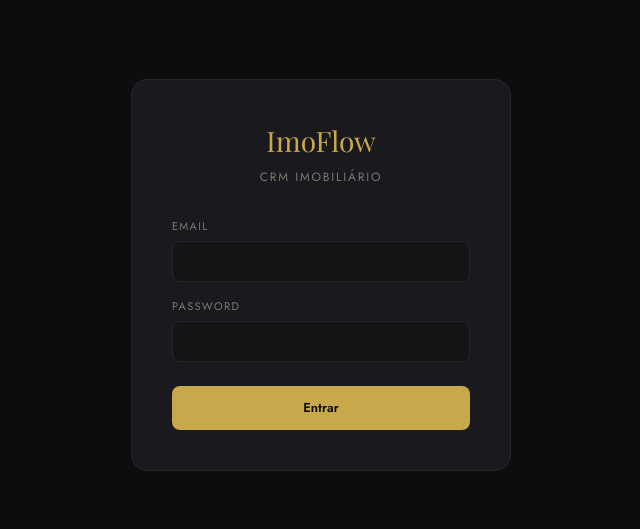
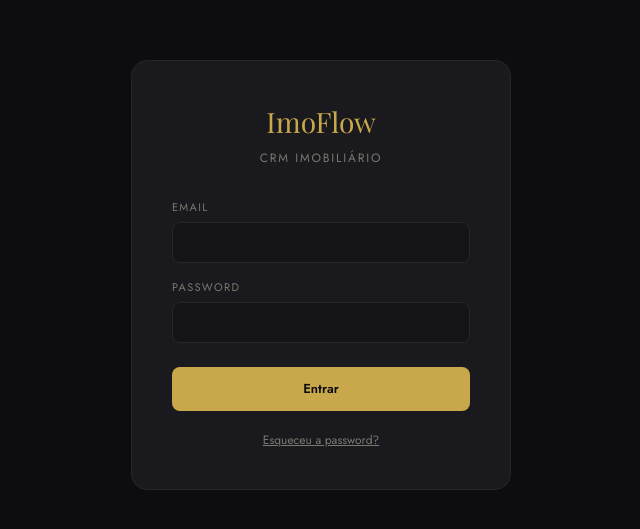
Before and after one commit to TGS07/imoflow, a Next.js app: page /login in a window 1280 px wide. Shown: the part 125-654 px from the top of the page, without its empty margins (319-959 px from the left). Built offline with nearby package versions, Linux system fonts and the light colour scheme; no server answers.

Commit message:
feat: add forgot password flow to login page

```diff
--- a/app/login/page.tsx
+++ b/app/login/page.tsx
@@ -8,6 +8,8 @@ export default function LoginPage() {
   const [password, setPassword] = useState('')
   const [error, setError] = useState('')
   const [loading, setLoading] = useState(false)
+  const [resetMode, setResetMode] = useState(false)
+  const [resetSent, setResetSent] = useState(false)
   const router = useRouter()
   const supabase = useMemo(() => createClient(), [])
 
@@ -15,7 +17,6 @@ export default function LoginPage() {
     e.preventDefault()
     setLoading(true)
     setError('')
-
     const { error } = await supabase.auth.signInWithPassword({ email, password })
     if (error) {
       setError('Email ou password incorretos.')
@@ -26,6 +27,21 @@ export default function LoginPage() {
     router.refresh()
   }
 
+  async function handleReset(e: React.FormEvent) {
+    e.preventDefault()
+    setLoading(true)
+    setError('')
+    const { error } = await supabase.auth.resetPasswordForEmail(email, {
+      redirectTo: `${window.location.origin}/auth/callback`,
+    })
+    setLoading(false)
+    if (error) { setError('Erro ao enviar email: ' + error.message); return }
+    setResetSent(true)
+  }
+
+  const inputStyle = { width: '100%', background: 'var(--surface)', border: '1px solid var(--border)', borderRadius: 8, padding: '10px 14px', fontSize: 13, color: 'var(--text)', outline: 'none', fontFamily: 'Jost, sans-serif' }
+  const labelStyle = { fontSize: 11, letterSpacing: '0.12em', textTransform: 'uppercase' as const, color: 'var(--muted)', display: 'block', marginBottom: 6 }
+
   return (
     <div style={{ minHeight: '100vh', background: 'var(--bg)', display: 'flex', alignItems: 'center', justifyContent: 'center' }}>
       <div style={{ width: 380, background: 'var(--card)', border: '1px solid var(--border)', borderRadius: 16, padding: 40 }}>
@@ -34,36 +50,33 @@ export default function LoginPage() {
           <div style={{ fontSize: 12, color: 'var(--muted)', letterSpacing: '0.15em', textTransform: 'uppercase' }}>CRM Imobiliário</div>
         </div>
 
-        <form onSubmit={handleSubmit} style={{ display: 'flex', flexDirection: 'column', gap: 16 }}>
-          <div>
-            <label style={{ fontSize: 11, letterSpacing: '0.12em', textTransform: 'uppercase', color: 'var(--muted)', display: 'block', marginBottom: 6 }}>Email</label>
-            <input
-              type="email"
-              value={email}
-              onChange={e => setEmail(e.target.value)}
-              required
-              style={{ width: '100%', background: 'var(--surface)', border: '1px solid var(--border)', borderRadius: 8, padding: '10px 14px', fontSize: 13, color: 'var(--text)', outline: 'none', fontFamily: 'Jost, sans-serif' }}
-            />
-          </div>
-          <div>
-            <label style={{ fontSize: 11, letterSpacing: '0.12em', textTransform: 'uppercase', color: 'var(--muted)', display: 'block', marginBottom: 6 }}>Password</label>
-            <input
-              type="password"
-              value={password}
-              onChange={e => setPassword(e.target.value)}
-              required
-              style={{ width: '100%', background: 'var(--surface)', border: '1px solid var(--border)', borderRadius: 8, padding: '10px 14px', fontSize: 13, color: 'var(--text)', outline: 'none', fontFamily: 'Jost, sans-serif' }}
-            />
-          </div>
-          {error && <div style={{ fontSize: 12, color: 'var(--red)', textAlign: 'center' }}>{error}</div>}
-          <button
-            type="submit"
-            disabled={loading}
-            style={{ background: 'var(--gold)', color: '#0D0D0F', border: 'none', borderRadius: 8, padding: '12px', fontSize: 13, fontWeight: 600, cursor: loading ? 'not-allowed' : 'pointer', opacity: loading ? 0.7 : 1, fontFamily: 'Jost, sans-serif', marginTop: 8 }}
-          >
-            {loading ? 'A entrar...' : 'Entrar'}
-          </button>
-        </form>
+        {resetMode ? (
+          resetSent ? (
+            <div style={{ textAlign: 'center' }}>
+              <div style={{ fontSize: 13, color: 'var(--text)', marginBottom: 16 }}>✅ Email enviado! Verifica a tua caixa de entrada e clica no link.</div>
+              <button onClick={() => { setResetMode(false); setResetSent(false) }} style={{ fontSize: 12, color: 'var(--muted)', background: 'none', border: 'none', cursor: 'pointer', textDecoration: 'underline' }}>Voltar ao login</button>
+            </div>
+          ) : (
+            <form onSubmit={handleReset} style={{ display: 'flex', flexDirection: 'column', gap: 16 }}>
+              <div><label style={labelStyle}>Email</label><input type="email" value={email} onChange={e => setEmail(e.target.value)} required style={inputStyle} /></div>
+              {error && <div style={{ fontSize: 12, color: 'var(--red)', textAlign: 'center' }}>{error}</div>}
+              <button type="submit" disabled={loading} style={{ background: 'var(--gold)', color: '#0D0D0F', border: 'none', borderRadius: 8, padding: '12px', fontSize: 13, fontWeight: 600, cursor: loading ? 'not-allowed' : 'pointer', opacity: loading ? 0.7 : 1, fontFamily: 'Jost, sans-serif', marginTop: 8 }}>
+                {loading ? 'A enviar...' : 'Enviar link de reset'}
+              </button>
+              <button type="button" onClick={() => setResetMode(false)} style={{ fontSize: 12, color: 'var(--muted)', background: 'none', border: 'none', cursor: 'pointer', textDecoration: 'underline' }}>Voltar ao login</button>
+            </form>
+          )
+        ) : (
+          <form onSubmit={handleSubmit} style={{ display: 'flex', flexDirection: 'column', gap: 16 }}>
+            <div><label style={labelStyle}>Email</label><input type="email" value={email} onChange={e => setEmail(e.target.value)} required style={inputStyle} /></div>
+            <div><label style={labelStyle}>Password</label><input type="password" value={password} onChange={e => setPassword(e.target.value)} required style={inputStyle} /></div>
+            {error && <div style={{ fontSize: 12, color: 'var(--red)', textAlign: 'center' }}>{error}</div>}
+            <button type="submit" disabled={loading} style={{ background: 'var(--gold)', color: '#0D0D0F', border: 'none', borderRadius: 8, padding: '12px', fontSize: 13, fontWeight: 600, cursor: loading ? 'not-allowed' : 'pointer', opacity: loading ? 0.7 : 1, fontFamily: 'Jost, sans-serif', marginTop: 8 }}>
+              {loading ? 'A entrar...' : 'Entrar'}
+            </button>
+            <button type="button" onClick={() => setResetMode(true)} style={{ fontSize: 12, color: 'var(--muted)', background: 'none', border: 'none', cursor: 'pointer', textDecoration: 'underline', marginTop: 4 }}>Esqueceu a password?</button>
+          </form>
+        )}
       </div>
     </div>
   )
```
